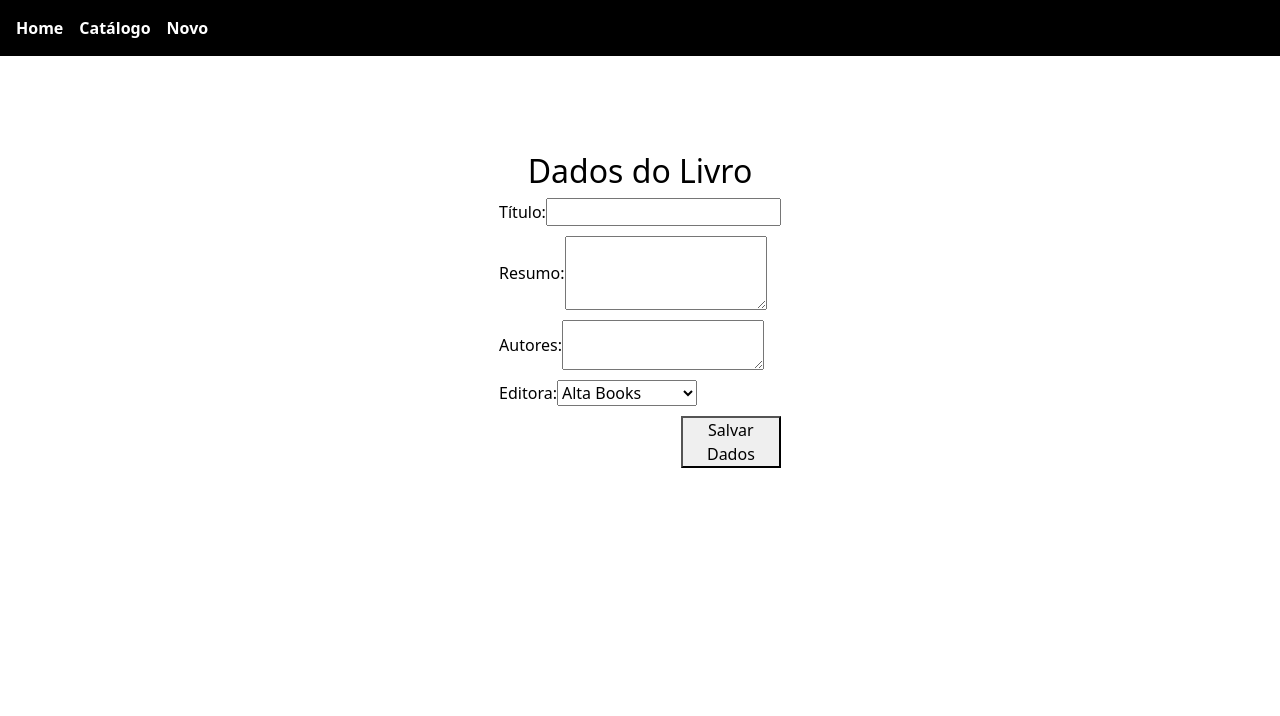
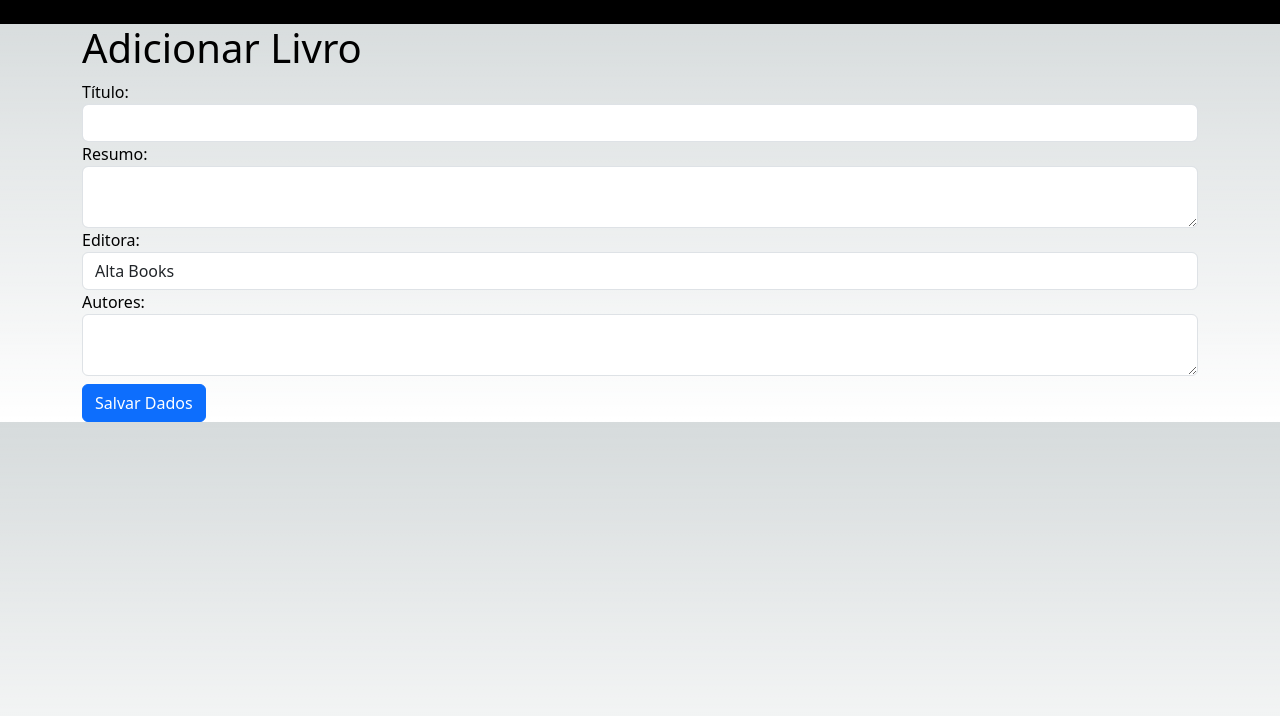
Before and after one commit to jvmstp/trabalhoNV3, a Next.js app in the folder livros-next/: page /LivroDados in a window 1280 px wide. Shown: the top 716 px of the page. Built offline with nearby package versions, Linux system fonts and the light colour scheme.

Commit message:
Update LivroDados.tsx

```diff
--- a/livros-next/pages/LivroDados.tsx
+++ b/livros-next/pages/LivroDados.tsx
@@ -1,119 +1,111 @@
-import { useState, useEffect } from 'react';
-import { useRouter } from 'next/router';
-import Head from 'next/head';
-import Link from 'next/link';
-import { Menu } from '../componentes/Menu';
-import styles from '../styles/Home.module.css';
-import  ControleEditora  from '../classes/controle/ControleEditora';
-import  Editora  from '../classes/modelo/Editora'; // Importe o tipo Editora
+import { useState } from "react"
+import { useRouter } from "next/router"
+import  ControleEditora  from "../classes/controle/ControleEditora"
+import Livro from "../classes/modelo/Livro"
+import { Menu } from "../componentes/Menu"
+import Head from "next/head"
+import styles from "../styles/Menu.module.css"
 
-interface Livro {
-  codigo: number;
-  titulo: string;
-  resumo: string;
-  autores: string[];
-  codEditora: number;
-}
+const LivroDados = () => {
+  const controleEditora = new ControleEditora()
+  const opcoes = controleEditora.getEditoras().map((editora) => ({
+    value: editora.codEditora,
+    text: editora.nome,
+  }))
+  const [titulo, setTitulo] = useState("")
+  const [resumo, setResumo] = useState("")
+  const [autores, setAutores] = useState("")
+  const [codEditora, setCodEditora] = useState(opcoes[0].value)
+  const navigate = useRouter().push
 
+  const baseURL = "http://localhost:3000/api/livros"
 
-
-const baseURL = "http://localhost:3000/api/livros";
-
-const incluirLivro = async (livro: Livro): Promise<boolean> => {
-  const response = await fetch(baseURL, {
-    method: 'POST',
-    headers: {
-      'Content-Type': 'application/json',
-    },
-    body: JSON.stringify(livro),
-  });
-  return response.ok;
-};
-
-export default function LivroDados() {
-  const router = useRouter();
-  const [titulo, setTitulo] = useState("");
-  const [resumo, setResumo] = useState("");
-  const [autores, setAutores] = useState("");
-  const [codEditora, setCodEditora] = useState(0);
-  const [opcoes, setOpcoes] = useState<ControleEditora[]>([]);
-  const controleEditora = new ControleEditora();
-
-
-
-
-  useEffect(() => {
-    const editoras: Editora[] = controleEditora.getEditoras();
-    setOpcoes(editoras);
-  }, []);
+  const incluirLivro = async (livro: Livro) => {
+    const response = await fetch(baseURL, {
+      method: "POST",
+      headers: {
+        "Content-Type": "application/json",
+      },
+      body: JSON.stringify(livro),
+    })
+    return response.ok
+  }
 
   const tratarCombo = (event: React.ChangeEvent<HTMLSelectElement>) => {
-    setCodEditora(Number(event.target.value));
-  };
+    setCodEditora(Number(event.target.value))
+  }
 
-  const incluir = (event: React.FormEvent<HTMLFormElement>) => {
-    event.preventDefault();
-
-    const livro: Livro = {
-      codigo: 0,
-      titulo: titulo,
-      resumo: resumo,
-      autores: autores.split('\n'),
-      codEditora: codEditora,
-    };
-
-    incluirLivro(livro)
-      .then(() => router.push('/LivroLista'));
-  };
+  const incluir = async (event: React.FormEvent<HTMLFormElement>) => {
+    event.preventDefault()
+    const livro = new Livro(0, codEditora, titulo, resumo, autores.split("\n"))
+    const incluiu = await incluirLivro(livro)
+    if (incluiu) {
+      navigate("/LivroLista")
+    }
+  }
 
   return (
     <div className={styles.container}>
       <Head>
-        <title>LivroDados | Loja Next</title>
-        <meta name="description" content="LivroDados Page" />
-        <link rel="icon" href="/favicon.ico" />
+        <title>Adicionar Livro</title>
       </Head>
+      <Menu />
+      <main className={styles.main}>
+        <div className="container justify-content-center">
+          <h1 className={styles.title}>Adicionar Livro</h1>
 
-      <header className={styles.navbar}>
-        <Menu />
-      </header>
-
-      <main className={styles.main}>
-        <h2 className={styles.blackText}>Dados do Livro</h2>
-        <form
-          onSubmit={incluir}
-          style={{
-            display: 'flex',
-            flexDirection: 'column',
-            margin: '0 auto',
-            maxWidth: '300px',
-          }}
-        >
-          <div style={{ display: 'flex', alignItems: 'center', marginBottom: '10px' }}>
-            <label htmlFor="titulo" className={styles.blackText}>Título:</label>
-            <input type="text" id="titulo" value={titulo} onChange={(e) => setTitulo(e.target.value)} />
-          </div>
-          <div style={{ display: 'flex', alignItems: 'center', marginBottom: '10px' }}>
-            <label htmlFor="resumo" className={styles.blackText}>Resumo:</label>
-            <textarea id="resumo" value={resumo} onChange={(e) => setResumo(e.target.value)} rows={3} />
-          </div>
-          <div style={{ display: 'flex', alignItems: 'center', marginBottom: '10px' }}>
-            <label htmlFor="autores" className={styles.blackText}>Autores:</label>
-            <textarea id="autores" value={autores} onChange={(e) => setAutores(e.target.value)} />
-          </div>
-          <div style={{ display: 'flex', alignItems: 'center', marginBottom: '10px' }}>
-            <label htmlFor="editora" className={styles.blackText}>Editora:</label>
-            <select value={codEditora} onChange={tratarCombo}>
-              {opcoes.map((editora, index) => (
-                <option key={index} value={editora.codEditora}>{editora.nome}</option>
-              ))}
-            </select>
-          </div>
-          <div style={{ display: 'flex', justifyContent: 'flex-end', marginBottom: '10px' }}>
-            <button type="submit" style={{ width: '100px' }}>Salvar Dados</button>
-          </div>
-        </form>
+          <form onSubmit={incluir}>
+            <div className="form-group">
+              <label htmlFor="titulo">Título:</label>
+              <input
+                type="text"
+                className="form-control"
+                id="titulo"
+                value={titulo}
+                onChange={(event) => setTitulo(event.target.value)}
+              />
+            </div>
+            <div className="form-group">
+              <label htmlFor="resumo">Resumo:</label>
+              <textarea
+                id="resumo"
+                className="form-control"
+                value={resumo}
+                onChange={(event) => setResumo(event.target.value)}
+              ></textarea>
+            </div>
+            <div className="form-group">
+              <label htmlFor="editora">Editora:</label>
+              <select
+                className="form-control"
+                id="editora"
+                value={codEditora}
+                onChange={tratarCombo}
+              >
+                {opcoes.map((opcao) => (
+                  <option key={opcao.value} value={opcao.value}>
+                    {opcao.text}
+                  </option>
+                ))}
+              </select>
+            </div>
+            <div className="form-group">
+              <label htmlFor="autores">Autores:</label>
+              <textarea
+                className="form-control"
+                id="autores"
+                value={autores}
+                onChange={(event) => setAutores(event.target.value)}
+              ></textarea>
+            </div>
+            <button type="submit" className="btn btn-primary mt-2">
+              Salvar Dados
+            </button>
+          </form>
+        </div>
       </main>
     </div>
-  );
+  )
 }
+
+export default LivroDados
```
